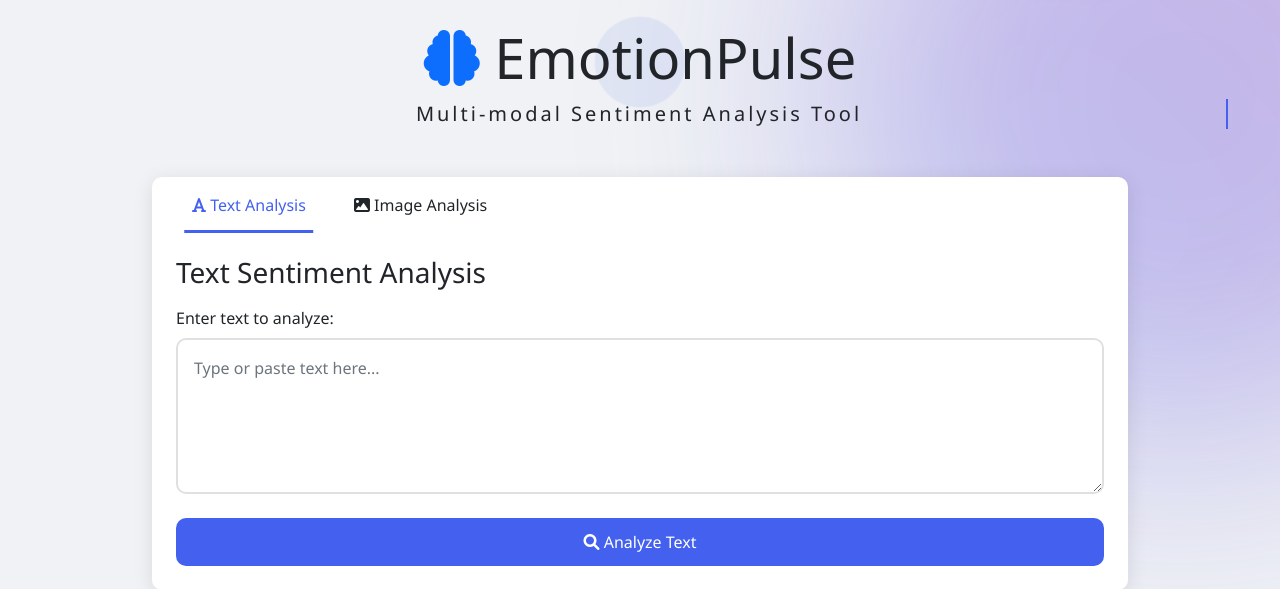
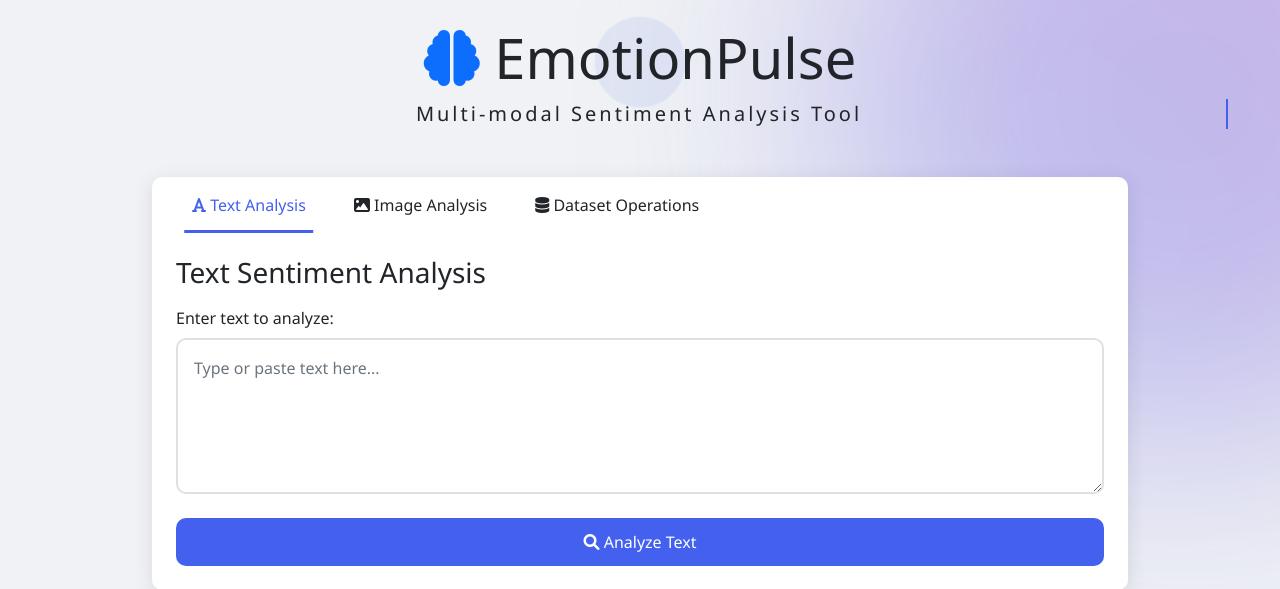
Before and after one commit to ninaadsaxena/EmotionPulse, a Flask app: page / in a window 1280 px wide. Shown: the top 589 px of the page. Run offline with Flask 3, Linux system fonts and the light colour scheme; some libraries are stand-ins or nearby versions.

Commit message:
Update index.html

```diff
--- a/templates/index.html
+++ b/templates/index.html
@@ -35,6 +35,11 @@
                             <li class="nav-item" role="presentation">
                                 <button class="nav-link" id="image-tab" data-bs-toggle="tab" data-bs-target="#image-panel" type="button" role="tab">
                                     <i class="fas fa-image"></i> Image Analysis
+                                </button>
+                            </li>
+                            <li class="nav-item" role="presentation">
+                                <button class="nav-link" id="dataset-tab" data-bs-toggle="tab" data-bs-target="#dataset-panel" type="button" role="tab">
+                                    <i class="fas fa-database"></i> Dataset Operations
                                 </button>
                             </li>
                         </ul>
@@ -172,6 +177,56 @@
                                     </div>
                                 </div>
                             </div>
+
+                            <!-- Dataset Operations Tab -->
+                            <div class="tab-pane fade" id="dataset-panel" role="tabpanel">
+                                <h3 class="mb-3 section-title">Dataset Operations</h3>
+                                <p>Train and evaluate models using the emotion detection dataset</p>
+
+                                <div class="mb-4">
+                                    <div class="card info-card mb-4">
+                                        <div class="card-body">
+                                            <h5><i class="fas fa-info-circle text-primary"></i> Dataset Information</h5>
+                                            <p>This section uses the Emotion Detection FER dataset from Kaggle, containing images of faces with different emotional expressions.</p>
+                                            <p>The dataset includes categories for: Happy, Sad, Angry, Frustrated, Nervous, and Excited expressions.</p>
+                                        </div>
+                                    </div>
+
+                                    <div class="d-flex gap-3">
+                                        <button class="btn btn-success animated-button" id="trainModelBtn">
+                                            <span class="button-text"><i class="fas fa-cogs"></i> Train Model</span>
+                                            <span class="button-icon"><i class="fas fa-arrow-right"></i></span>
+                                        </button>
+
+                                        <button class="btn btn-info animated-button" id="evaluateModelBtn">
+                                            <span class="button-text"><i class="fas fa-chart-bar"></i> Evaluate Model</span>
+                                            <span class="button-icon"><i class="fas fa-arrow-right"></i></span>
+                                        </button>
+                                    </div>
+                                </div>
+
+                                <div class="result-container mt-4 d-none" id="trainResults">
+                                    <h4 class="result-title">Training Results</h4>
+                                    <div class="card result-card">
+                                        <div class="card-body">
+                                            <div id="trainResultsContent">
+                                                <!-- Training results will be displayed here -->
+                                            </div>
+                                        </div>
+                                    </div>
+                                </div>
+
+                                <div class="result-container mt-4 d-none" id="evaluateResults">
+                                    <h4 class="result-title">Evaluation Results</h4>
+                                    <div class="card result-card">
+                                        <div class="card-body">
+                                            <div id="evaluateResultsContent">
+                                                <!-- Evaluation results will be displayed here -->
+                                            </div>
+                                        </div>
+                                    </div>
+                                </div>
+                            </div>
                         </div>
                     </div>
                 </div>
```
